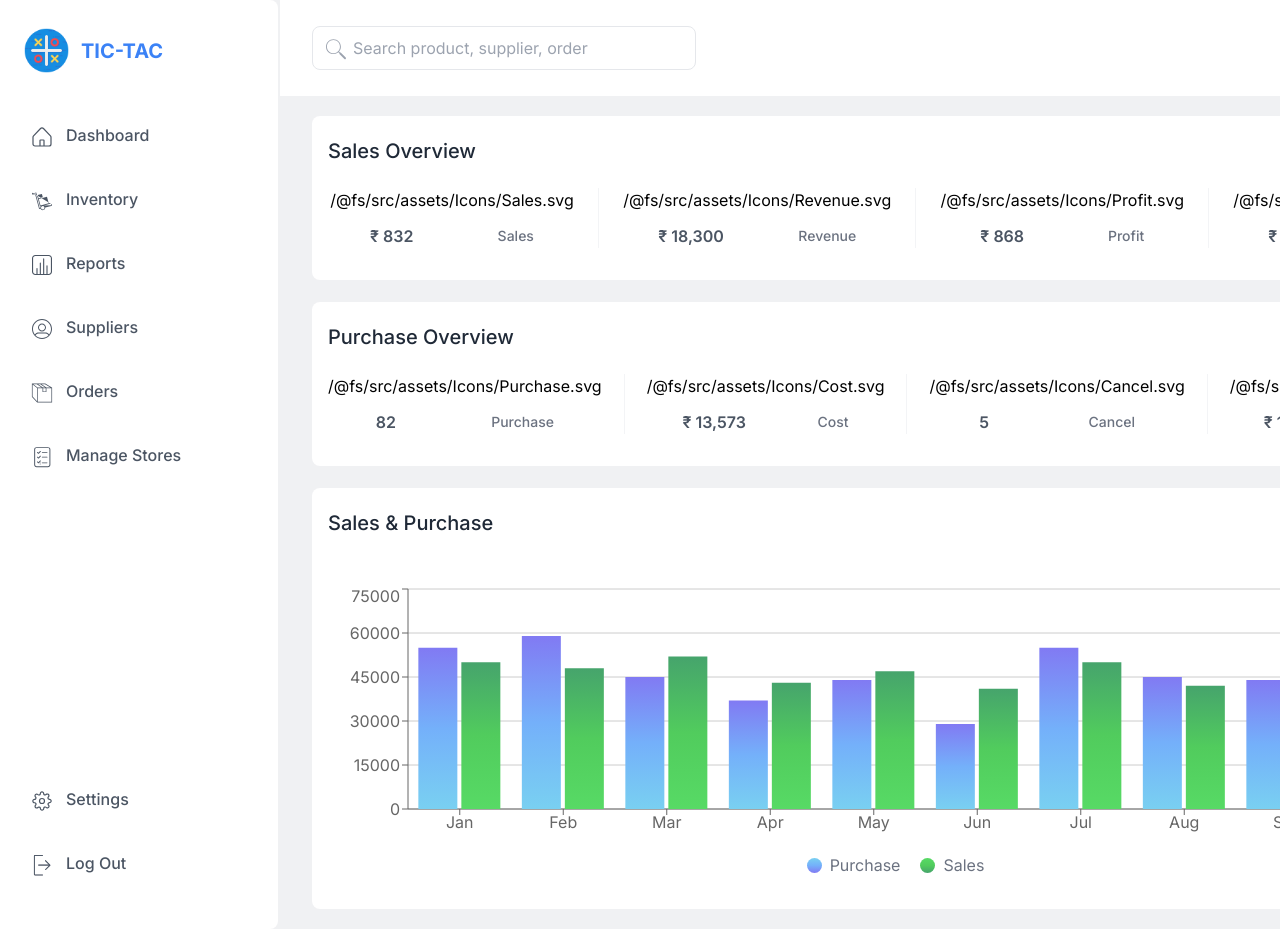
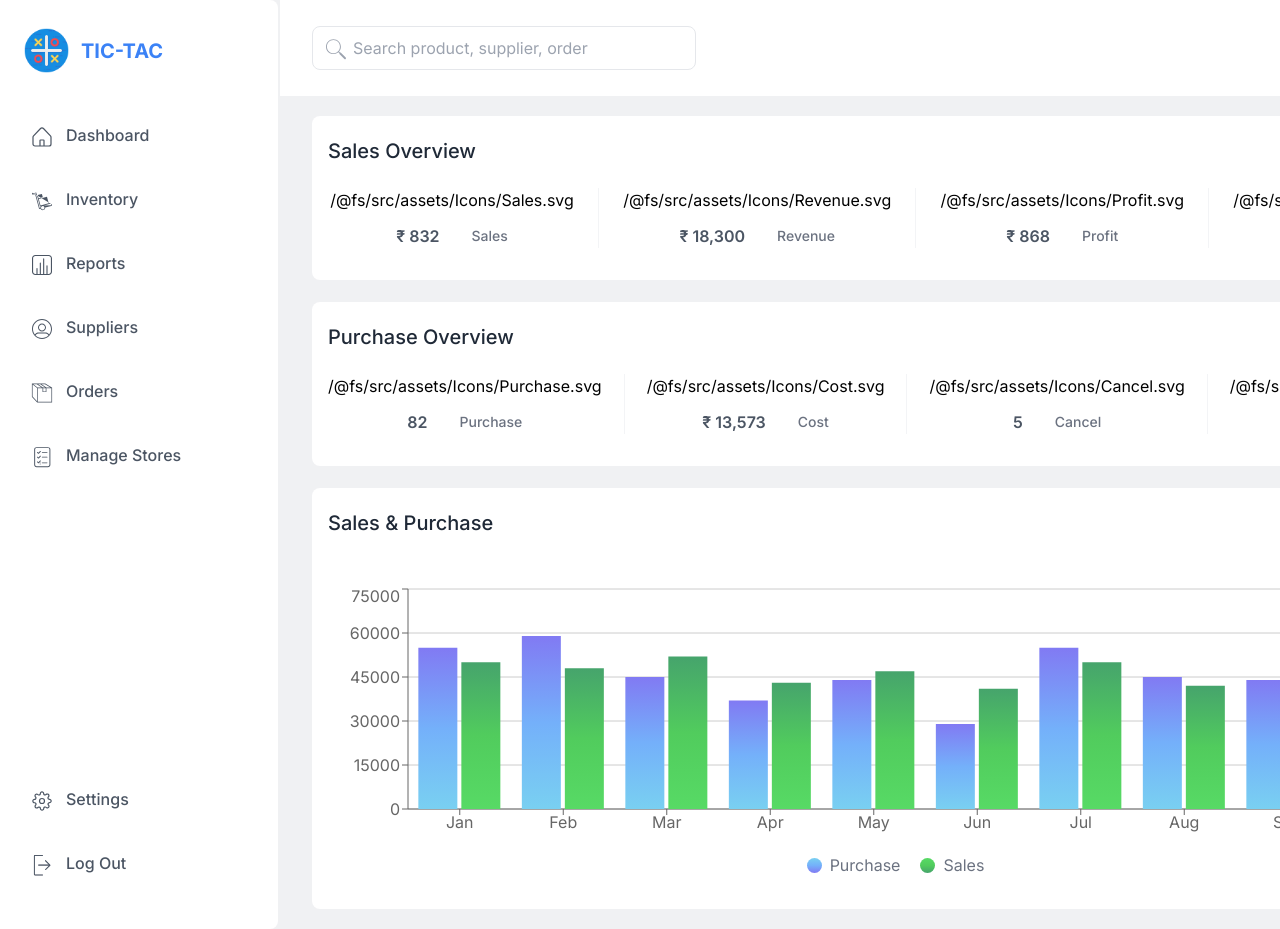
Before and after one commit to Zengoozz/Inventory-Management, a React (Vite) app: page / in a window 1280 px wide. Shown: the top 929 px of the page. Built offline with nearby package versions, Linux system fonts and the light colour scheme.

Commit message:
GapsBetweenItemsInOverview[FIX]

```diff
--- a/src/Components/Hero/InfoItem.tsx
+++ b/src/Components/Hero/InfoItem.tsx
@@ -34,7 +34,7 @@ const InfoItem = (props: props) => {
    let textColor = "";
 
    if (props.type == "O") {
-      infoStyle = "mt-3 flex justify-around items-center";
+      infoStyle = "mt-3 flex justify-center items-center gap-8";
       textColor = "text-gray-500";
    } else {
       infoStyle = "mt-2 flex flex-col items-center";
```
